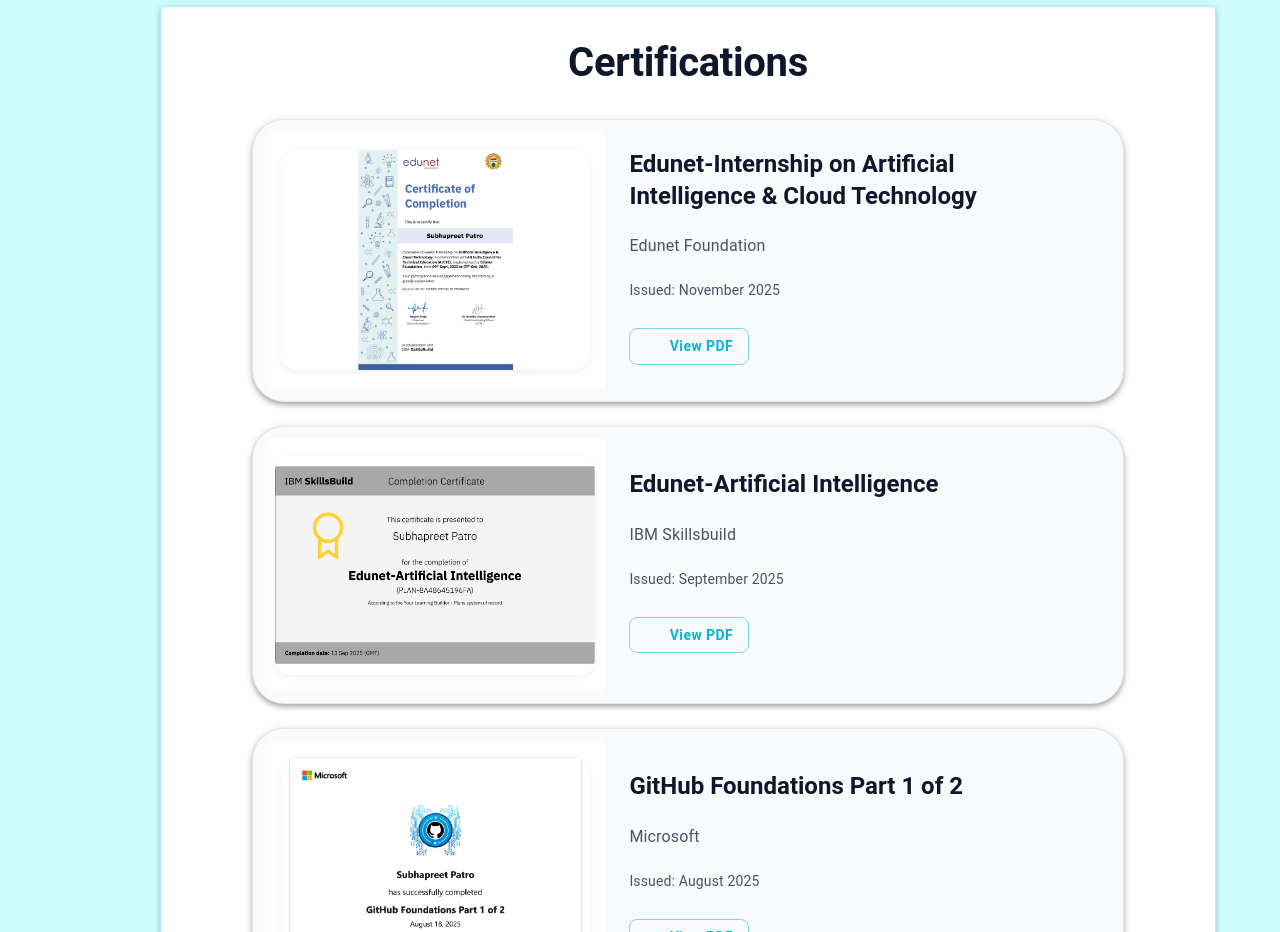
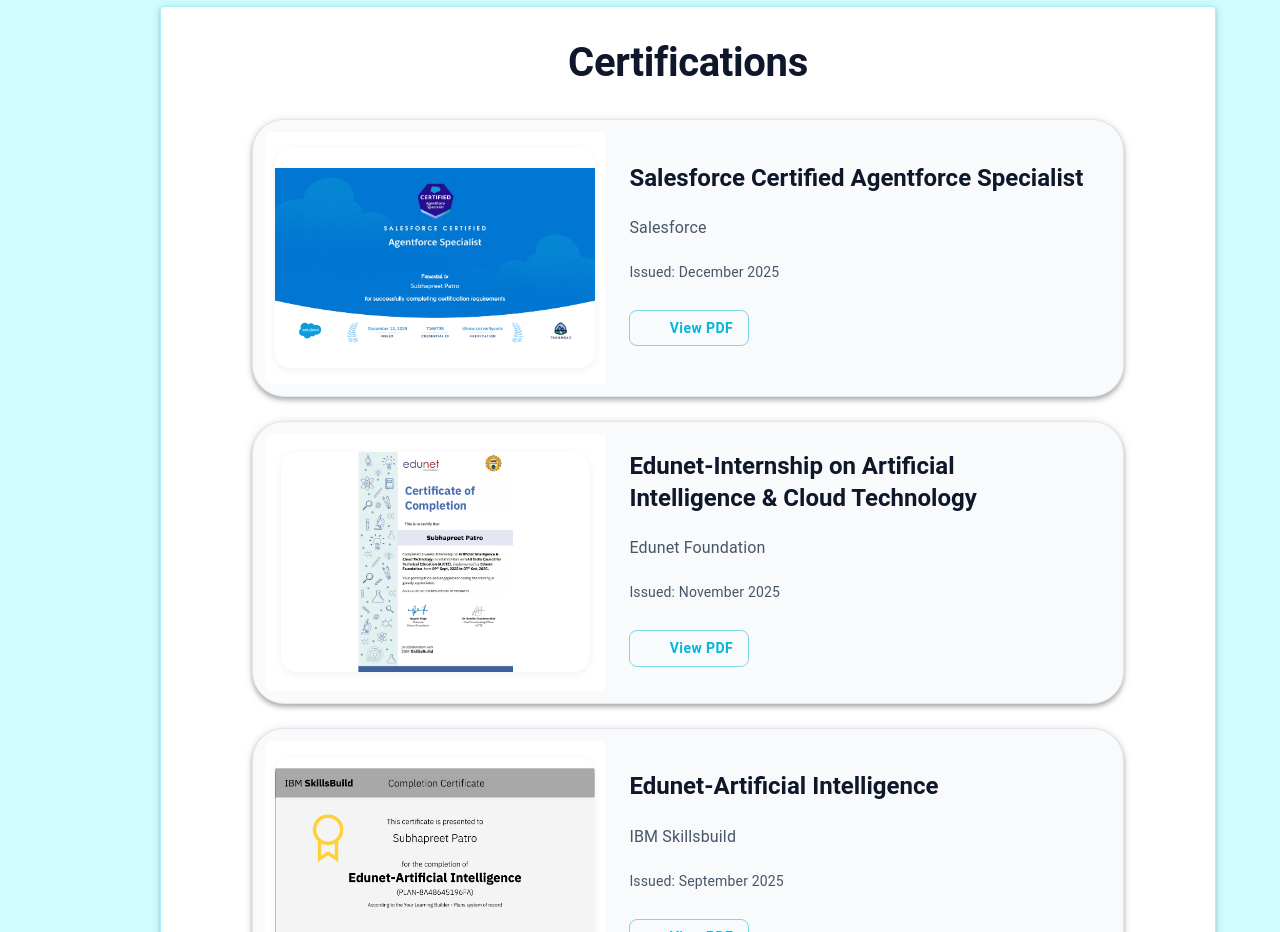
Before and after one commit to Subhapreet21/Portfolio-Website, a React (Vite) app: page / in a window 1280 px wide. Shown: the part 2320-3252 px from the top of the page. Built offline with nearby package versions, Linux system fonts and the light colour scheme; some icons are missing.

Commit message:
Agentforce Certification Added

```diff
--- a/src/components/Certifications.jsx
+++ b/src/components/Certifications.jsx
@@ -27,6 +27,7 @@
 import githubFundamentals from "../assets/certificates/GitHub fundamentals-Administration_basics_and_product_features_Part1of2.png";
 import edunetImg from "../assets/certificates/Edunet-Artificial Intelligence.png";
 import edunetInternshipImg from "../assets/certificates/AICTE B4 PD Completion-1040.png";
+import agentforceCertificateImg from "../assets/certificates/Salesforce Certified Agentforce Specialist.jpg";
 // Certificate PDFs
 import spokenEnglishPdf from "../assets/certificates/Spoken English.pdf";
 import smartEnglishPdf from "../assets/certificates/Smart English Basics for Professionals.pdf";
@@ -43,8 +44,16 @@
 import githubFundamentalsPdf from "../assets/certificates/GitHub fundamentals - Administration basics and product features Part 1 of 2.pdf";
 import edunetPdf from "../assets/certificates/Edunet-Artificial Intelligence.pdf";
 import edunetInternshipPdf from "../assets/certificates/AICTE B4 PD Completion-1040.pdf";
+import agentforceCertificatePdf from "../assets/certificates/Salesforce Certified Agentforce Specialist.pdf";
 
 const certifications = [
+  {
+    title: "Salesforce Certified Agentforce Specialist",
+    organization: "Salesforce",
+    issue_date: "December 2025",
+    image: agentforceCertificateImg,
+    file: agentforceCertificatePdf,
+  },
   {
     title: "Deloitte Australia - Data Analytics Job Simulation",
     organization: "Forage",
```
Also changed, not shown: src/assets/certificates/Salesforce Certified Agentforce Specialist.jpg (added), 1 other file (tests, documents, lock files or other folders).
